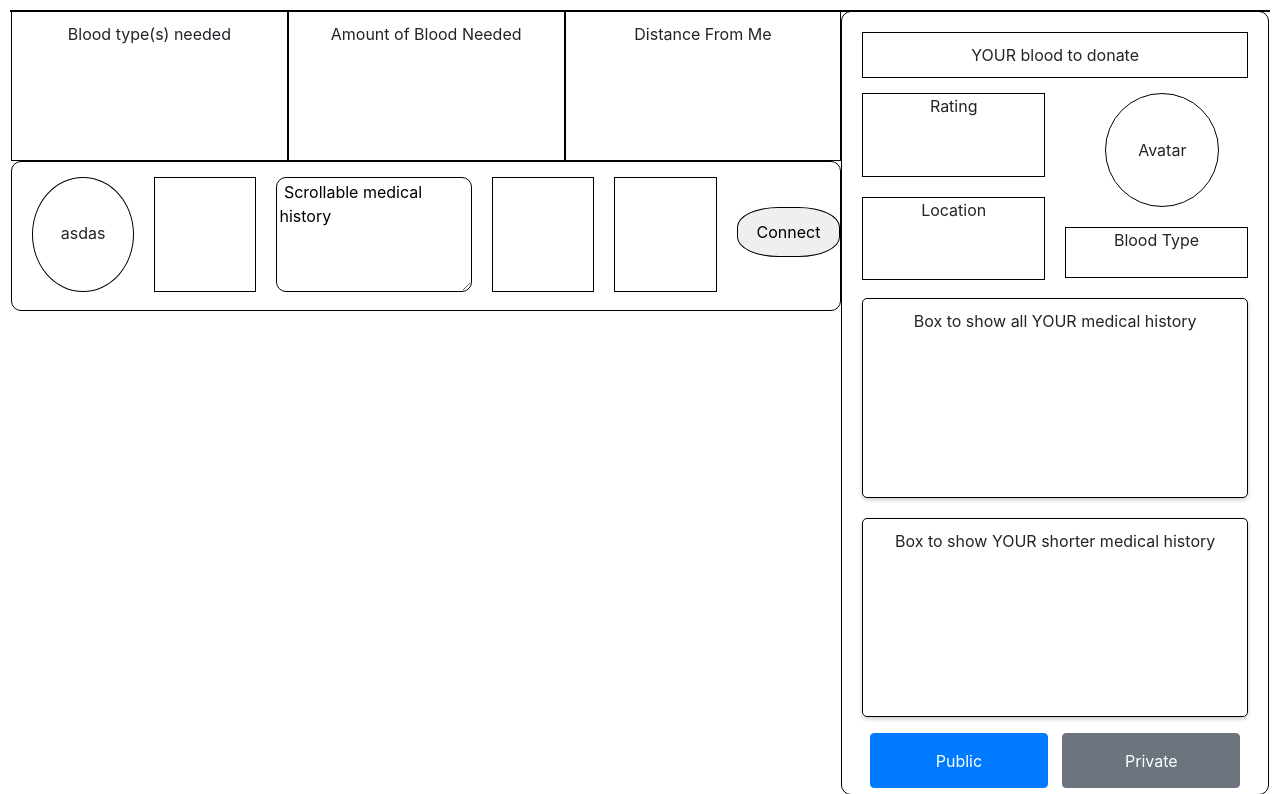
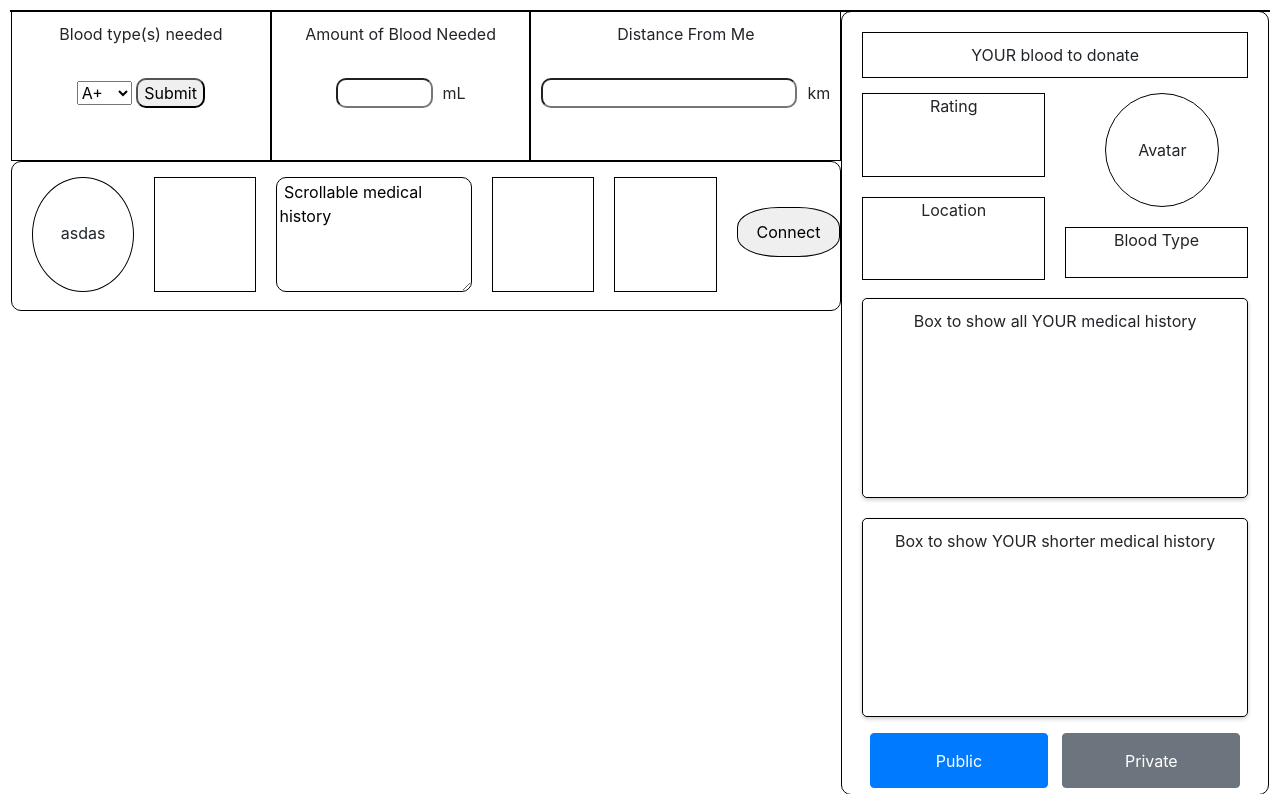
Before and after one commit to MrAntonS/nchack-2024, a Flask app: page / in a window 1280 px wide. Shown: the top 794 px of the page. Run offline with Flask 3, Linux system fonts and the light colour scheme; data comes from the database, SQL or seed files in the repository.

Commit message:
Updated frontend columns

```diff
--- a/src/templates/frontend.html
+++ b/src/templates/frontend.html
@@ -194,9 +194,25 @@
             <!-- Top row: blood types needed, amount of blood needed, distance from me -->
             <!-- TODO: add a container for the filter -->
             <div class="Options">
-                <div class="column">Blood type(s) needed</div>
-                <div class="column">Amount of Blood Needed</div>
-                <div class="column">Distance From Me</div>
+                <div class="column" style="white-space: nowrap;"><label for="bloodTypes">Blood type(s) needed</label><br><br>
+                    <select id="bloodTypes" name="Blood Types">
+                        <option value="A+">A+</option>
+                        <option value="A-">A-</option>
+                        <option value="B+">B+</option>
+                        <option value="B-">B-</option>
+                        <option value="AB+">AB+</option>
+                        <option value="AB-">AB-</option>
+                        <option value="O+">O+</option>
+                        <option value="O-">O-</option>
+                    </select>
+                    <input type="submit" value="Submit">
+                </div>
+                <div class="column" style="white-space: nowrap;"><label>Amount of Blood Needed</label><br><br>
+                    <input type="number" min="0" max="500" name="bloodAmount" required><span style="margin-left:10px;">mL</span>
+                </div>
+                <div class="column" style="white-space: nowrap;"><label>Distance From Me</label><br><br>
+                    <input type="number" min="0" name="distanceFromUser" required><span style="margin-left:10px;">km</span>
+                </div>
             </div>
 
             <!-- Scroll through people
```
